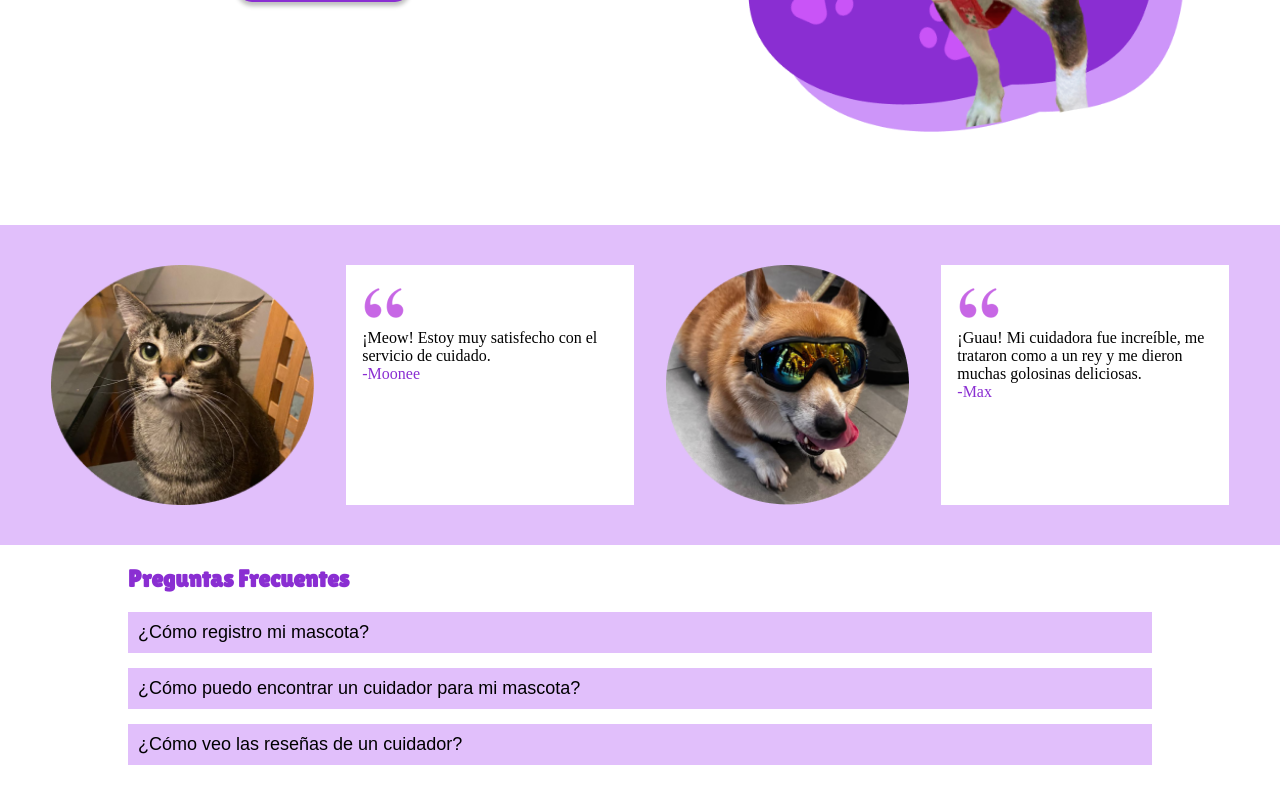
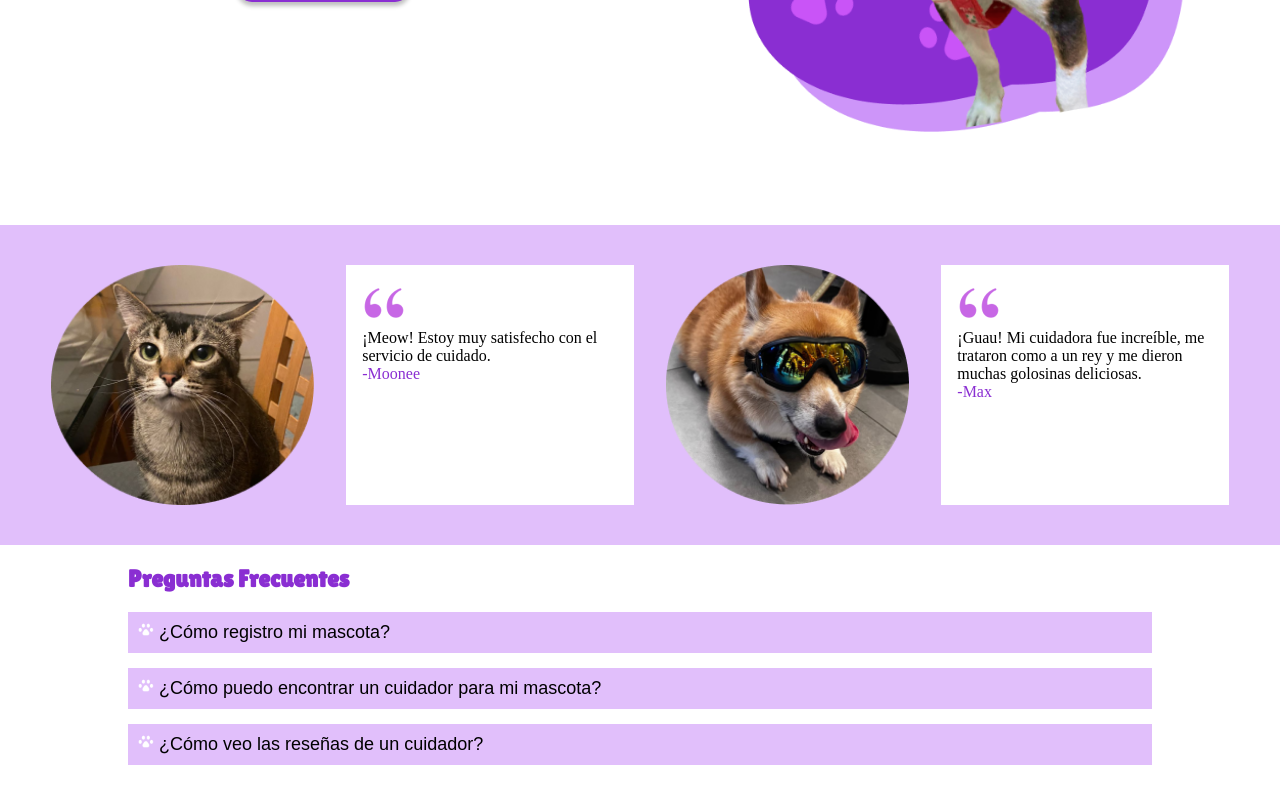
Before and after one commit to danipreciado/Petsitters, a React (Vite) app in the folder client/: page / in a window 1280 px wide. Shown: the part 639-1439 px from the top of the page. Built offline with nearby package versions, Linux system fonts and the light colour scheme; a web font is replaced by a local one.

Commit message:
added icon in faq

```diff
--- a/client/src/components/FAQ/FAQ.jsx
+++ b/client/src/components/FAQ/FAQ.jsx
@@ -37,13 +37,14 @@ function FAQ() {
       <ul className={styles.faqList}>
         {questions.map((q, index) => (
           <li key={index} className={styles.faqItem}>
+
             <button
               className={`${styles.faqQuestion} ${
                 activeIndex === index ? styles.active : ''
               }`}
               onClick={() => handleQuestionClick(index)}
             >
-              {q.question}
+               <img src='pawIcon.png' className={styles.faqIcon}></img> {q.question}
             </button>
             {activeIndex === index && (
               <div className={styles.faqAnswer}>{q.answer}</div>
--- a/client/src/components/FAQ/FAQ.module.css
+++ b/client/src/components/FAQ/FAQ.module.css
@@ -47,3 +47,6 @@
     margin-top: 10px;
     font-family: Palanquin;
   }
+  .faqIcon{
+    height: 1rem;
+  }
--- a/client/src/components/PetSitterProfile/PetSitterProfile.jsx
+++ b/client/src/components/PetSitterProfile/PetSitterProfile.jsx
@@ -52,8 +52,8 @@ function PetSitterProfile() {
                 <section className={styles.profile__info}>
                     <h1 className={styles.profile__name}>{petSitter.name} {petSitter.lastname}</h1>
                     <div className={styles.profile__details}>
-                        <p className={styles.profile__detail}><img src='../ageIcon.png'></img> Edad {petSitter.age}</p>
-                        <p className={styles.profile__detail}><img src='../locationIcon.png'></img> Locación {petSitter.city}, {petSitter.state}</p>
+                        <p className={styles.profile__detail}><img src='../ageIcon.png'></img> Edad: {petSitter.age}</p>
+                        <p className={styles.profile__detail}><img src='../locationIcon.png'></img> Locación: {petSitter.city}, {petSitter.state}</p>
                     </div>
 
                     <article className={styles.profile__reviewsContainer}>
```
Also changed, not shown: client/public/pawIcon.png (added).
